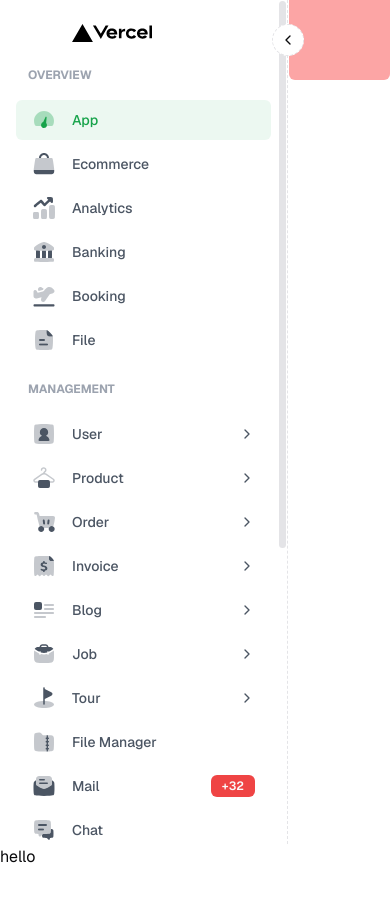
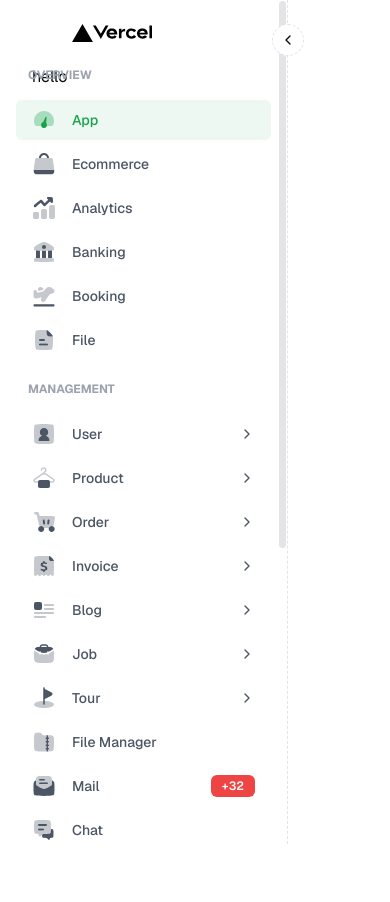
Before and after one commit to kennethryandy/shadcn-dashboard-template, a Next.js app: page /dashboard in a window 390 px wide. Shown: the top 902 px of the page. Built offline with nearby package versions, Linux system fonts and the light colour scheme.

Commit message:
added container

```diff
--- a/src/app/dashboard/page.tsx
+++ b/src/app/dashboard/page.tsx
@@ -1,9 +1,11 @@
+import { Container } from "@/components/reusable";
+
 // ----------------------------------------------------------------------
 
 export default function PageDashboard() {
-  return (
-    <div>
-      <h1>hello</h1>
-    </div>
-  );
+	return (
+		<Container>
+			<h1>hello</h1>
+		</Container>
+	);
 }
--- /dev/null
+++ b/src/components/reusable/container.tsx
@@ -0,0 +1,15 @@
+import { type ReactNode } from "react";
+import type { TClassName } from "@/types";
+import { cn } from "@/lib/utils";
+// ----------------------------------------------------------------------
+
+interface IProps {
+	children?: ReactNode;
+	className?: TClassName;
+}
+
+export default function Container({ children, className }: IProps) {
+	return (
+		<div className={cn("max-w-full w-full mx-auto box-border block px-4 2xl:max-w-screen-2xl sm:px-6", className)}>{children}</div>
+	);
+}
--- /dev/null
+++ b/src/components/reusable/index.ts
@@ -0,0 +1,3 @@
+// ----------------------------------------------------------------------]
+
+export { default as Container } from "./container";
--- a/src/layouts/dashboard/header.tsx
+++ b/src/layouts/dashboard/header.tsx
@@ -12,13 +12,10 @@ export default function Header({ className, navExpanded, offset }: IProps) {
 	return (
 		<header
 			className={cn(
-        "rounded-b-md fixed right-0 top-0 left-auto backdrop-blur-sm transition-all z-20 bg-red-300",
+				"rounded-b-md fixed right-0 top-0 left-auto backdrop-blur-sm transition-all z-20 bg-background/80",
 				className,
-        navExpanded
-          ? "w-[calc(100%_-_theme(spacing.72)_-_1px)]"
-          : "w-[calc(100%_-_theme(spacing.24)_-_1px)]",
-        navExpanded ? (offset ? "h-16" : "h-20") : "h-16"
-      )}
-    ></header>
+				navExpanded ? "w-[calc(100%_-_theme(spacing.72)_-_1px)]" : "w-[calc(100%_-_theme(spacing.24)_-_1px)]",
+				navExpanded ? (offset ? "h-16" : "h-20") : "h-16",
+			)}></header>
 	);
 }
--- a/src/layouts/dashboard/index.tsx
+++ b/src/layouts/dashboard/index.tsx
@@ -3,6 +3,7 @@ import { useCallback, useEffect, type ReactNode } from "react";
 import Header from "./header";
 import { useBoolean } from "@/hooks";
 import NavVertical from "./nav-vertical";
+import Main from "./main";
 
 // ----------------------------------------------------------------------
 
@@ -11,7 +12,7 @@ interface DashboardLayoutProps {
 }
 
 export default function DashboardLayout({ children }: DashboardLayoutProps) {
-  const exapandNav = useBoolean(true);
+	const expanded = useBoolean(true);
 
 	const offset = useBoolean(false);
 
@@ -28,20 +29,14 @@ export default function DashboardLayout({ children }: DashboardLayoutProps) {
 		return () => window.removeEventListener("scroll", onScroll);
 	}, [onScroll]);
 
-  const renderNavVertical = (
-    <NavVertical
-      navExpanded={exapandNav.value}
-      onNavToggle={exapandNav.onToggle}
-      offset={offset.value}
-    />
-  );
+	const renderNavVertical = <NavVertical navExpanded={expanded.value} onNavToggle={expanded.onToggle} offset={offset.value} />;
 
 	return (
 		<div className="h-full flex">
-      <Header navExpanded={exapandNav.value} offset={offset.value} />
+			<Header navExpanded={expanded.value} offset={offset.value} />
 			<div className="min-h-full w-full flex flex-col sm:flex-row h-[200vh]">
 				{renderNavVertical}
-        {children}
+				<Main navExpanded={expanded.value}>{children}</Main>
 			</div>
 		</div>
 	);
--- /dev/null
+++ b/src/layouts/dashboard/main.tsx
@@ -0,0 +1,15 @@
+import { type ReactNode } from "react";
+import type { TClassName } from "@/types";
+import { cn } from "@/lib/utils";
+
+// ----------------------------------------------------------------------
+
+interface IProps {
+	children: ReactNode;
+	classname?: TClassName;
+	navExpanded: boolean;
+}
+
+export default function Main({ children, classname, navExpanded }: IProps) {
+	return <main className={cn("flex flex-col flex-grow min-h-full py-16 lg:py-20 px-4 w-full", classname)}>{children}</main>;
+}
--- a/src/layouts/dashboard/nav-vertical.tsx
+++ b/src/layouts/dashboard/nav-vertical.tsx
@@ -25,7 +25,7 @@ export default function NavVertical({ navExpanded, onNavToggle, offset }: INavVe
 	);
 
 	return (
-		<div className={cn("transition-all h-screen z-20", navExpanded ? "w-72" : "w-24")}>
+		<div className={cn("transition-all h-screen z-20", navExpanded ? "min-w-72 w-72" : "min-w-24 w-24")}>
 			<Button
 				variant="outline"
 				size="icon"
--- /dev/null
+++ b/src/types/index.ts
@@ -0,0 +1,5 @@
+import type { HTMLProps } from "react";
+
+export type TODO = any;
+
+export type TClassName = HTMLProps<HTMLElement>["className"];
```
Lines whose indentation alone changed are shown as unchanged.
